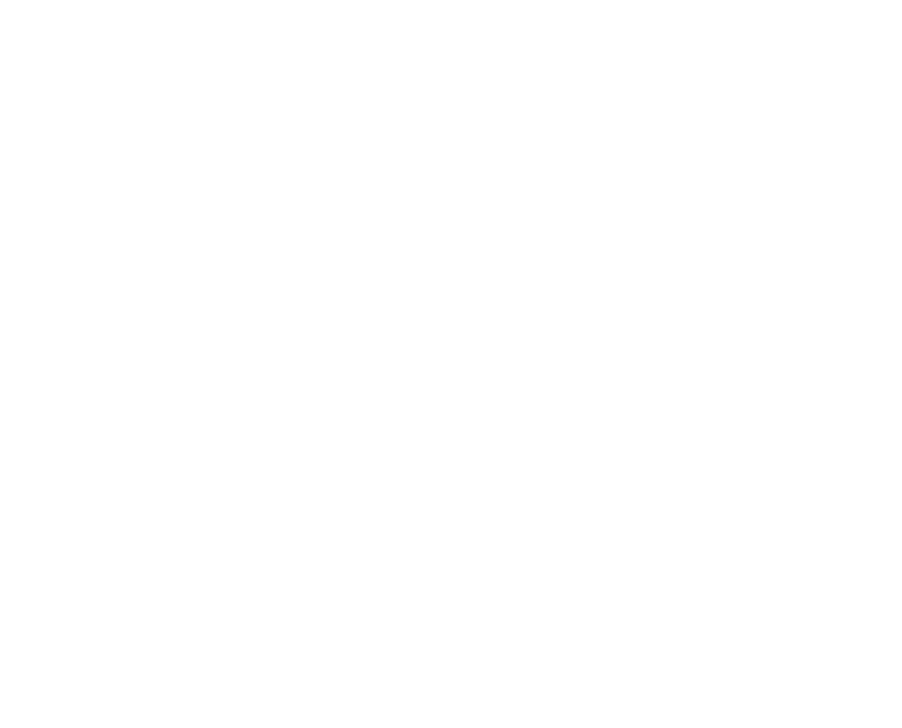
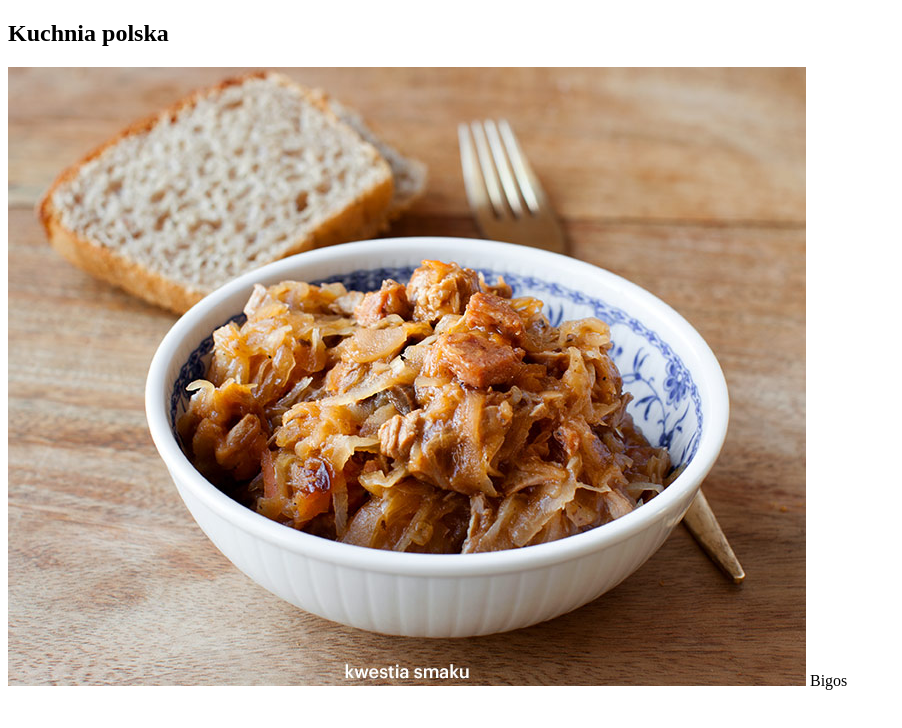
Before and after one commit to lsasza/projektDarek, a plain HTML site: page index.html in a window 1280 px wide. Shown: the whole page, without its empty margins (0-902 px from the left). Drawn offline with Linux system fonts and the light colour scheme.

Commit message:
Zdjęcie bigosu.

```diff
--- a/index.html
+++ b/index.html
@@ -6,6 +6,10 @@
     <title>Document</title>
 </head>
 <body>
-
+    <section>
+        <h2>Kuchnia polska</h2>
+        <img src="static/polish_cousine/bigos.jpg" alt="">
+        <span>Bigos</span>
+    </section>
 </body>
 </html>
```
Also changed, not shown: static/polish_cousine/bigos.jpg (added).
